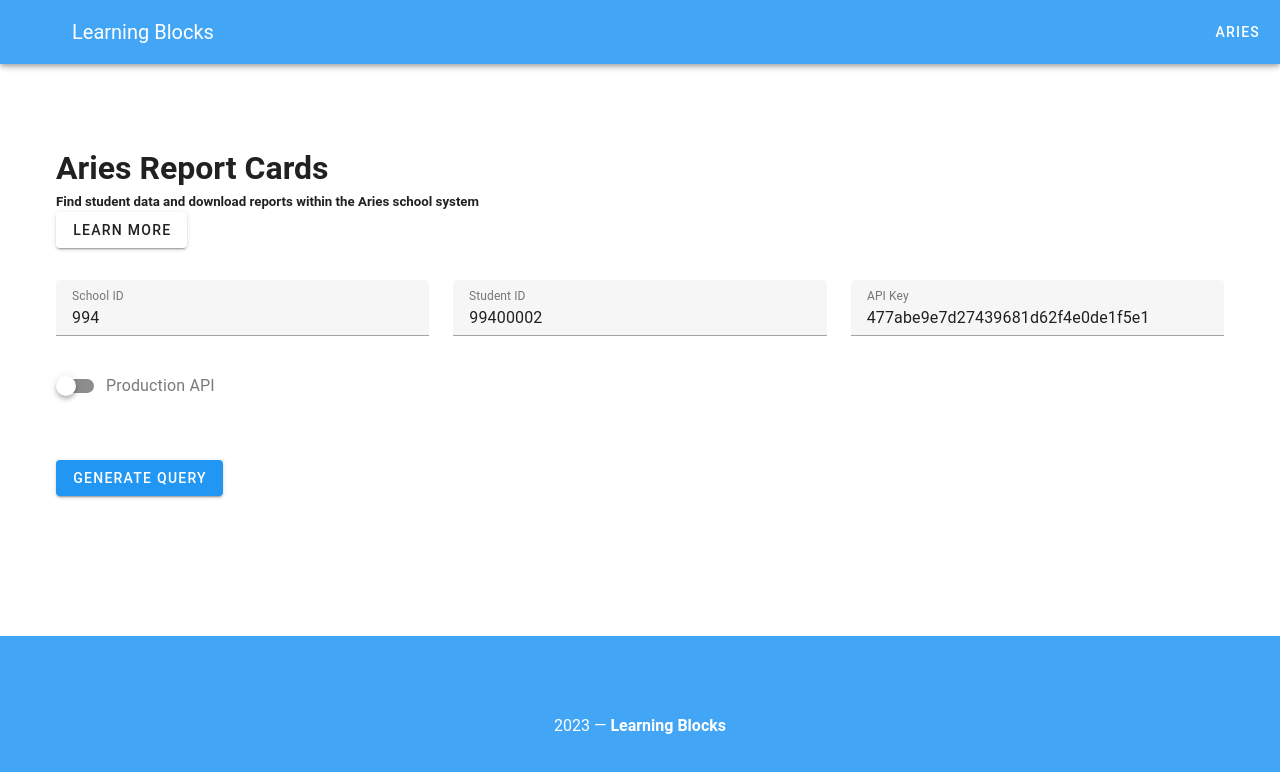
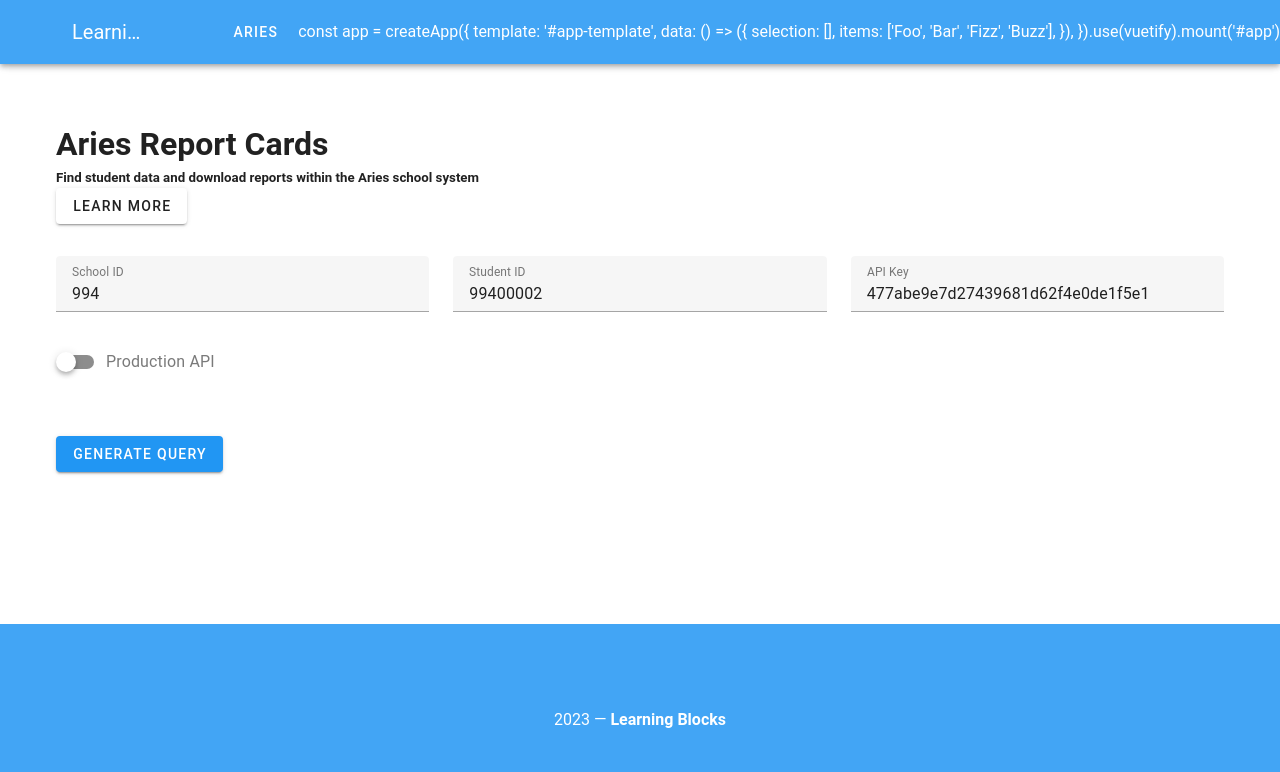
Before and after one commit to code4sac/learning-blocks, a Vue app in the folder frontend/: page / in a window 1280 px wide. Shown: the top 772 px of the page. Built offline with nearby package versions, Linux system fonts and the light colour scheme.

Commit message:
Update LearningBlocksToolbar.vue

```diff
--- a/frontend/src/components/LearningBlocksToolbar.vue
+++ b/frontend/src/components/LearningBlocksToolbar.vue
@@ -15,14 +15,15 @@
     </v-app-bar-title>
     <v-spacer></v-spacer>
     <v-btn>Aries</v-btn>
-  </v-app-bar>
-  const app = createApp({
-  template: '#app-template',
-  data: () => ({
+    const app = createApp({
+    template: '#app-template',
+    data: () => ({
     selection: [],
     items: ['Foo', 'Bar', 'Fizz', 'Buzz'],
-  }),
-  }).use(vuetify).mount('#app')
+    }),
+    }).use(vuetify).mount('#app')
+  </v-app-bar>
+
 
 </template>
 
```
